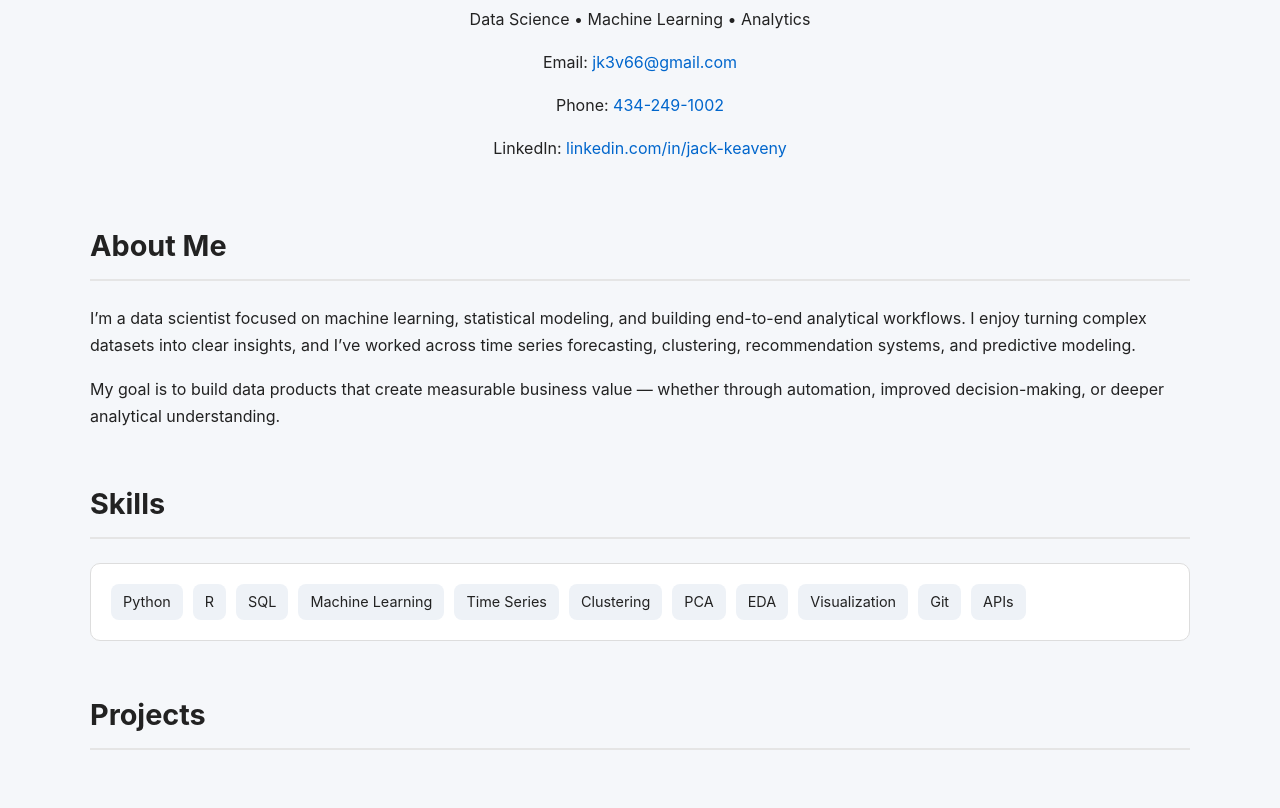
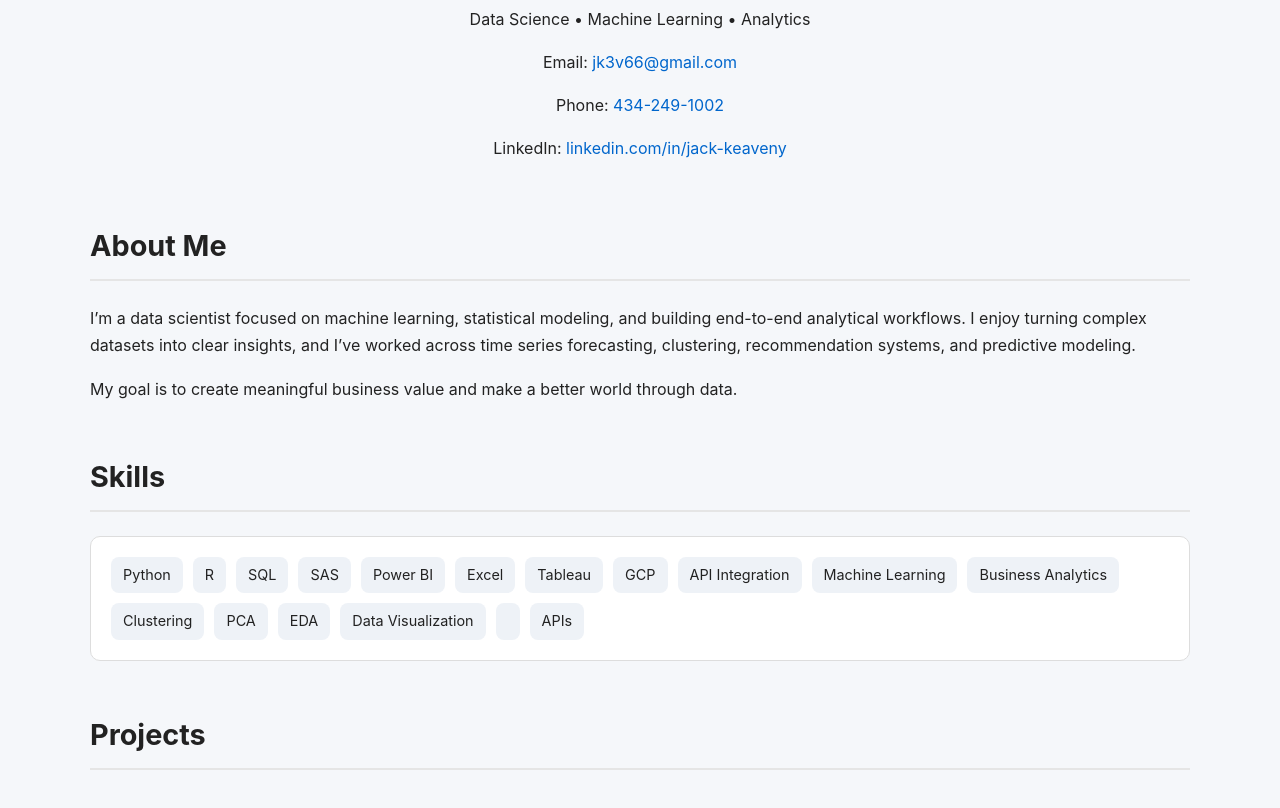
Before and after one commit to jackkeaveny/jackkeaveny.github.io, a plain HTML site: page index.html in a window 1280 px wide. Shown: the part 142-950 px from the top of the page. Drawn offline with Linux system fonts and the light colour scheme; no server answers.

Commit message:
Update index.html

```diff
--- a/index.html
+++ b/index.html
@@ -130,8 +130,7 @@ and predictive modeling.
 </p>
 
 <p>
-My goal is to build data products that create measurable business value — whether through
-automation, improved decision-making, or deeper analytical understanding.
+My goal is to create meaningful business value and make a better world through data.
 </p>
 
 <h2>Skills</h2>
@@ -139,13 +138,19 @@ automation, improved decision-making, or deeper analytical understanding.
   <div class="skill-tag">Python</div>
   <div class="skill-tag">R</div>
   <div class="skill-tag">SQL</div>
+  <div class="skill-tag">SAS</div>
+  <div class="skill-tag">Power BI</div>
+  <div class="skill-tag">Excel</div>
+  <div class="skill-tag">Tableau</div>
+  <div class="skill-tag">GCP</div>
+  <div class="skill-tag">API Integration</div>
   <div class="skill-tag">Machine Learning</div>
-  <div class="skill-tag">Time Series</div>
+  <div class="skill-tag">Business Analytics</div>
   <div class="skill-tag">Clustering</div>
   <div class="skill-tag">PCA</div>
   <div class="skill-tag">EDA</div>
-  <div class="skill-tag">Visualization</div>
-  <div class="skill-tag">Git</div>
+  <div class="skill-tag">Data Visualization</div>
+  <div class="skill-tag"></div>
   <div class="skill-tag">APIs</div>
 </div>
 
```
